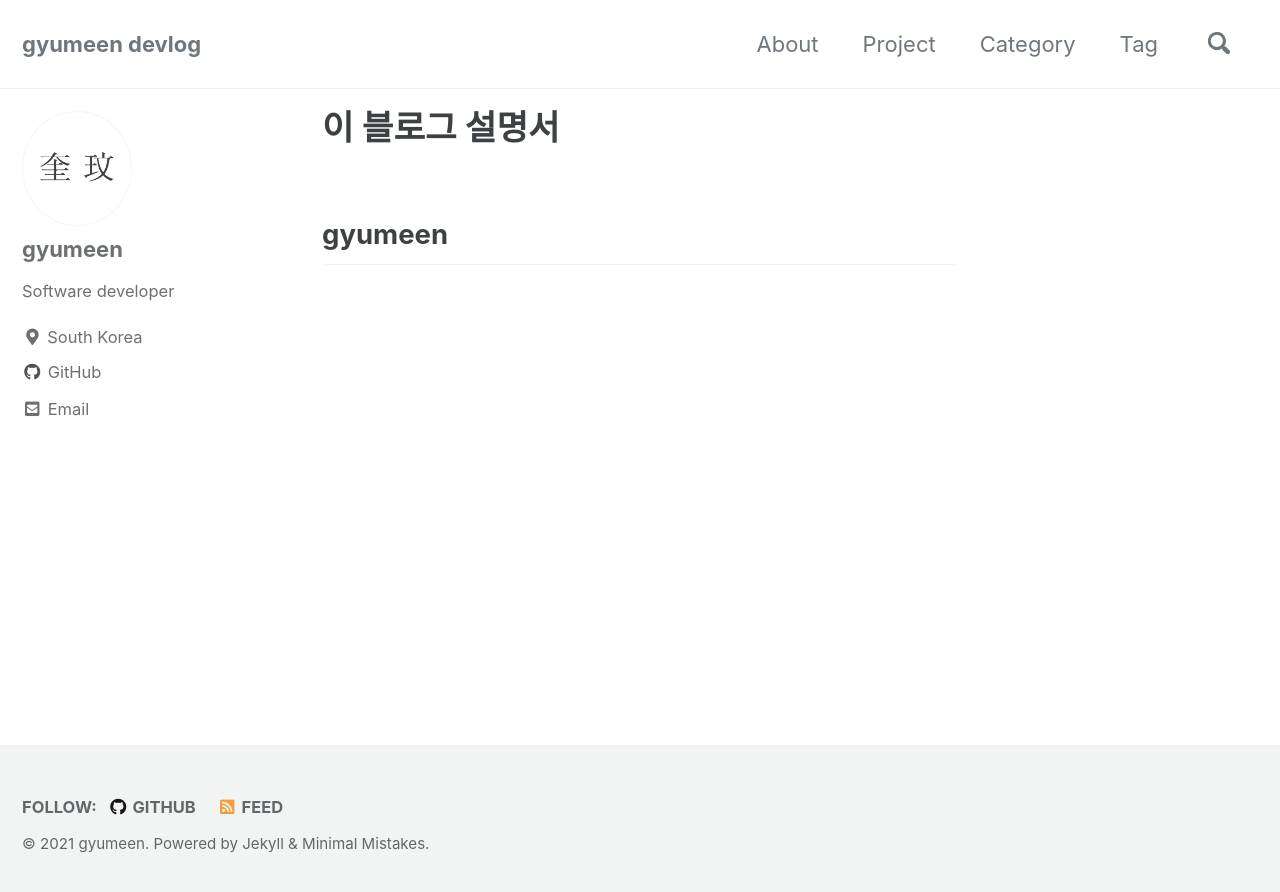
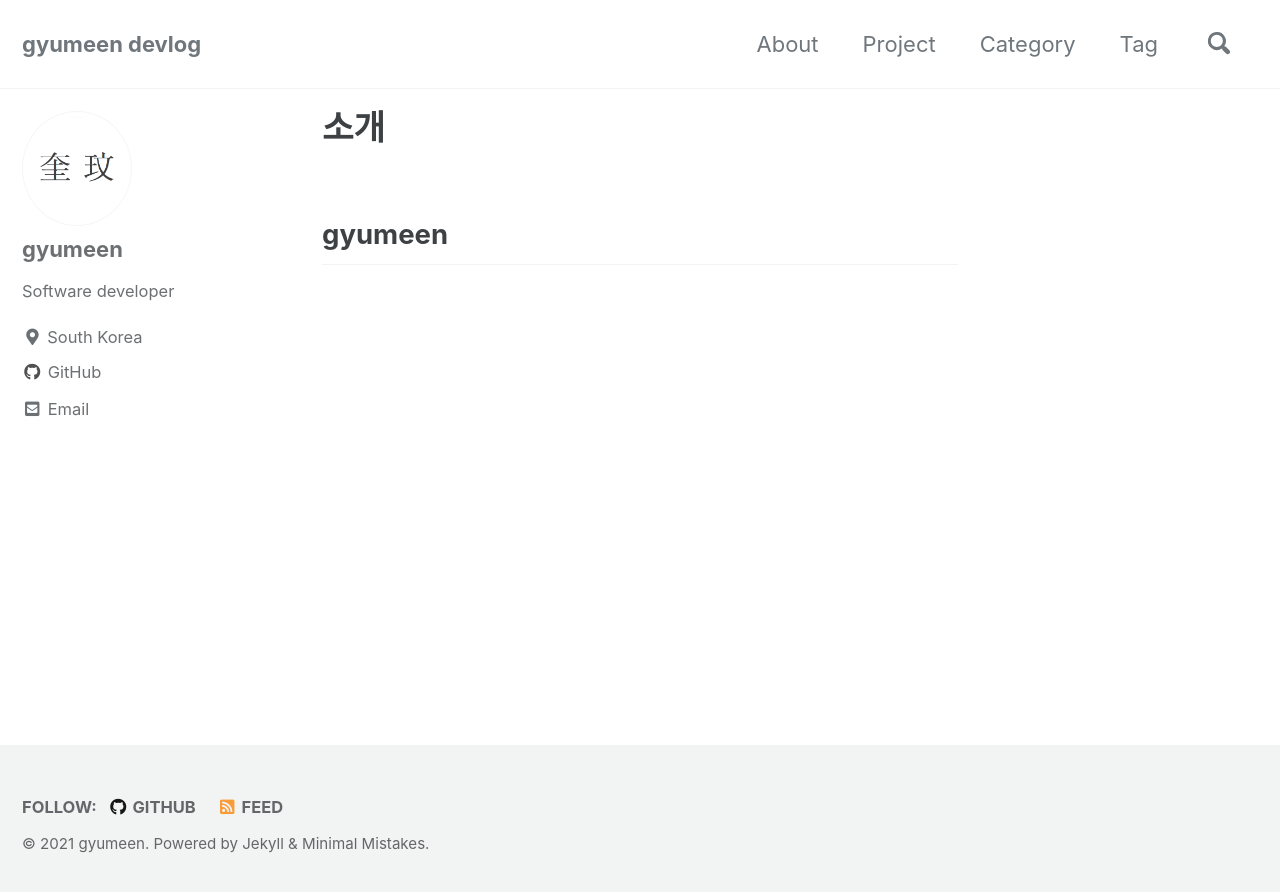
Before and after one commit to gyumeen/gyumeen.github.io, a Jekyll site: the page built from _pages/aboutme.md, in a window 1280 px wide. Shown: the top 892 px of the page. Built offline with Jekyll 4.4.1, drawn with Linux system fonts in a browser that asks for light colours; cached includes are drawn as plain includes.

Commit message:
Update aboutme.md

```diff
--- a/_pages/aboutme.md
+++ b/_pages/aboutme.md
@@ -1,5 +1,5 @@
 ---
-title: "이 블로그 설명서"
+title: "소개"
 permalink: /about/
 layout: single
 author_profile: true
```
